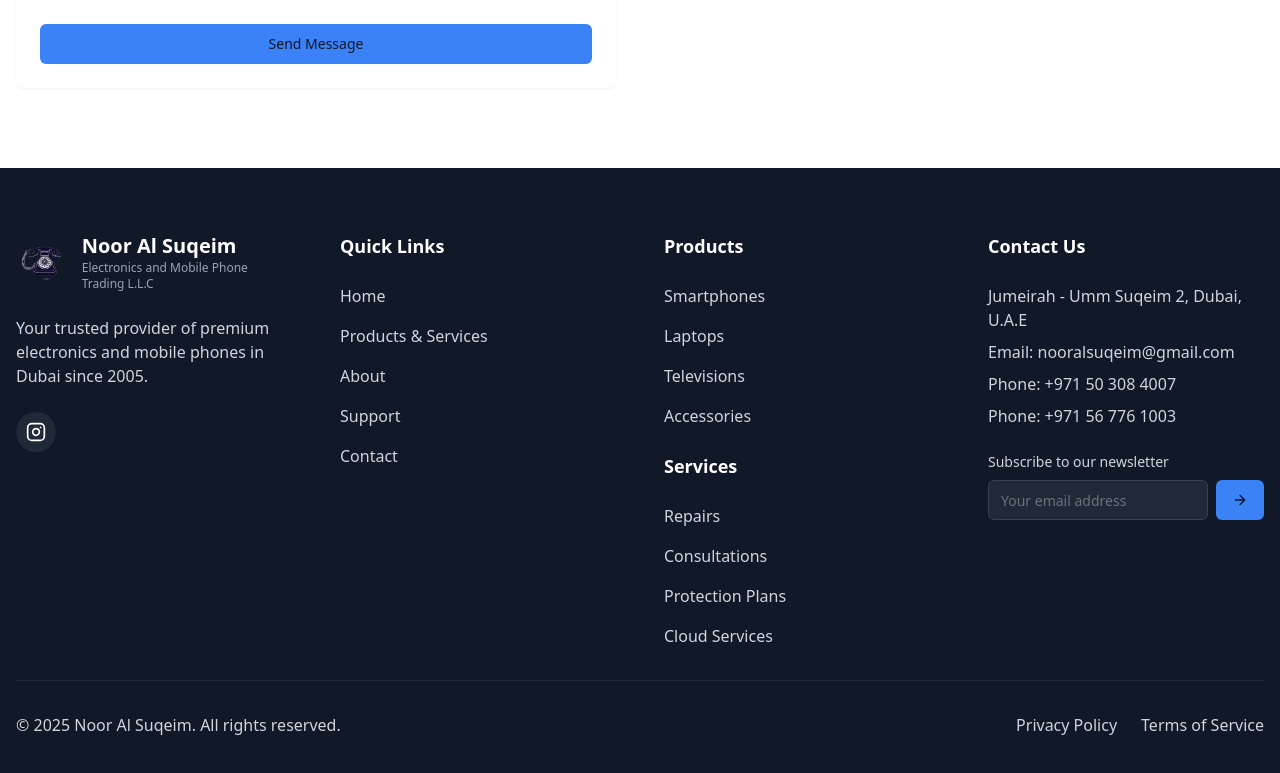
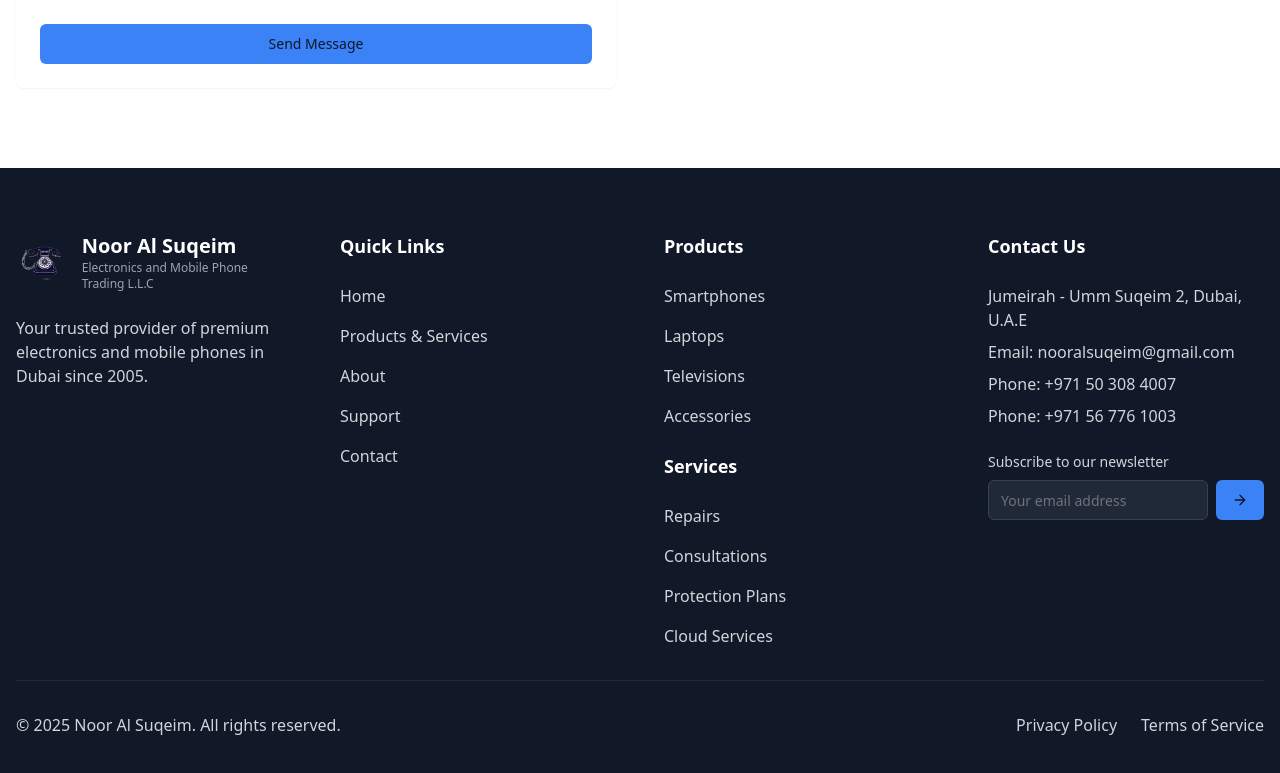
Before and after one commit to salahu01/nooralqusais, a React (Vite) app: page / in a window 1280 px wide. Shown: the part 4280-5053 px from the top of the page. Built offline with nearby package versions, Linux system fonts and the light colour scheme.

Commit message:
Remove Instagram links
Remove all references to Instagram.

```diff
--- a/src/components/Footer.tsx
+++ b/src/components/Footer.tsx
@@ -25,17 +25,6 @@ const Footer = () => {
             <p className="mb-6">
               Your trusted provider of premium electronics and mobile phones in Dubai since 2005.
             </p>
-            <div className="flex space-x-4">
-              <a
-                href="https://www.instagram.com/nooralsuqeim/"
-                target="_blank"
-                rel="noopener noreferrer"
-                className="bg-gray-800 h-10 w-10 rounded-full flex items-center justify-center transition-colors hover:bg-gray-700"
-              >
-                <span className="sr-only">Instagram</span>
-                <Instagram className="h-5 w-5 text-white" />
-              </a>
-            </div>
           </div>
 
           <div>
```
